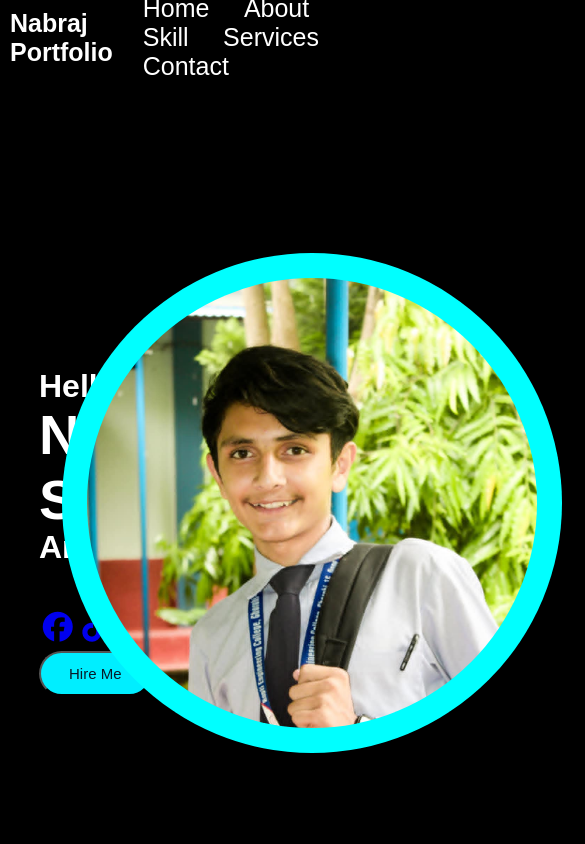
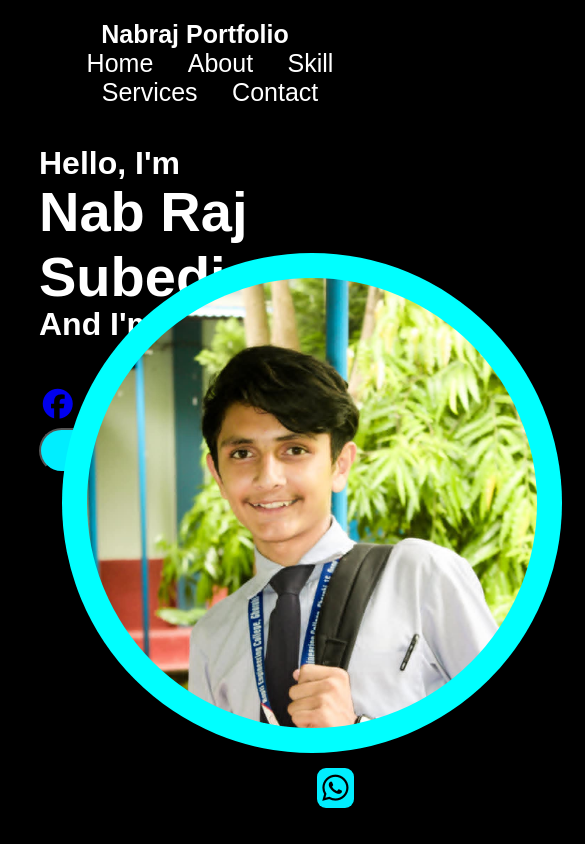
Before and after one commit to nabrajsubedi52-cell/port1, a plain HTML site: page index.html in a window 390 px wide. Shown: the top 844 px of the page, 585 px wide, since content can reach past the window. Drawn offline with nearby package versions, Linux system fonts and the light colour scheme.

Commit message:
added index file

```diff
--- a/index.html
+++ b/index.html
@@ -153,7 +153,7 @@
 <div class="end">
     <p>Developed with love by Nabraj Subedi © 2026</p>
 </div>
-<a href="#" class="top"></a>
+<a href="https://whatsapp.com/dl/" class="top"><i class="fa-brands fa-whatsapp"></i></a>
 
 
 
--- a/port.css
+++ b/port.css
@@ -1,6 +1,7 @@
 *{
     margin: 0;
     padding: 0;
+    scroll-behavior: smooth;
     box-sizing: border-box;
     font-family: 'poppins',sans-serif;
 }
@@ -397,6 +398,27 @@ section{
     box-shadow: 0 0 5px cyan, 0 0 25px cyan, 0 0 50px cyan,
      0 0 100px cyan, 0 0 200px cyan;
 }
+.end p{
+    width: 100%;
+    text-align: center;
+    padding: 25px 0;
+    background: rgb(7,85,91);
+    font-weight: 300;
+    margin-top: 70px;
+}
+.top{
+    position: fixed ;
+    bottom: 36px;
+    right: 36px;
+}
+.top i{
+    color: #000;
+    background: #0ef;
+    font-size:30px;
+    padding: 5px;
+    border-radius: 9px;
+}
+
 @keyframes slideRight{
     0%{
         transform: translateX(-100px);
@@ -417,6 +439,21 @@ section{
         opacity: 1;
     }
 }
-@media screen {
-
+@media (max-width: 768px) {
+    .header{
+       flex-direction: column;
+       text-align: center;
+    }
+    .home{
+        flex-direction: column;
+    }
+    .servicesF{
+        flex-direction: column;
+    }
+    section{
+        flex-direction: column;
+    }
+    .skill{
+        flex-direction: column;
+    }
 }
```
